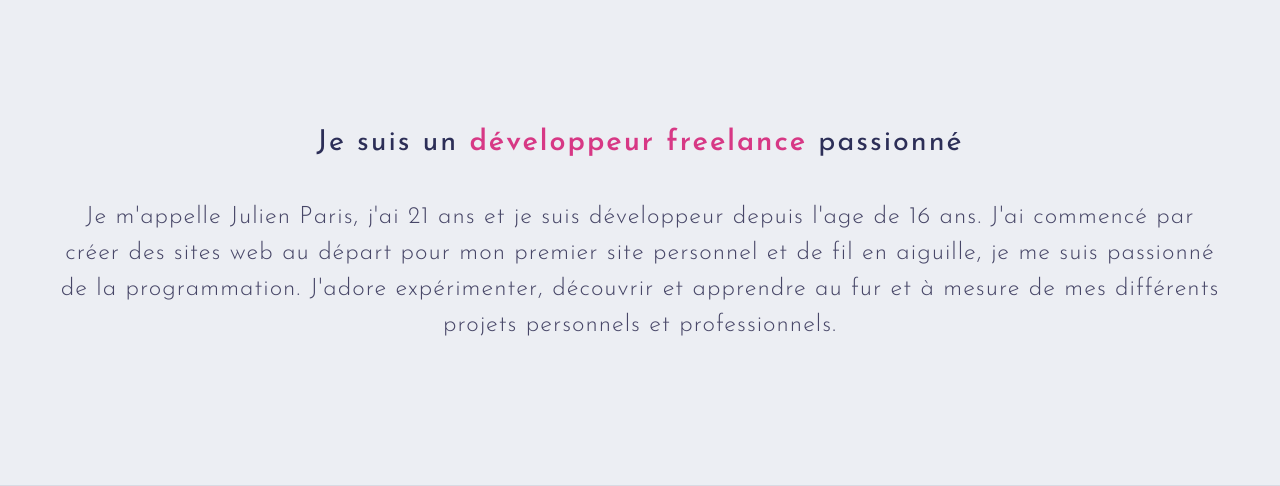
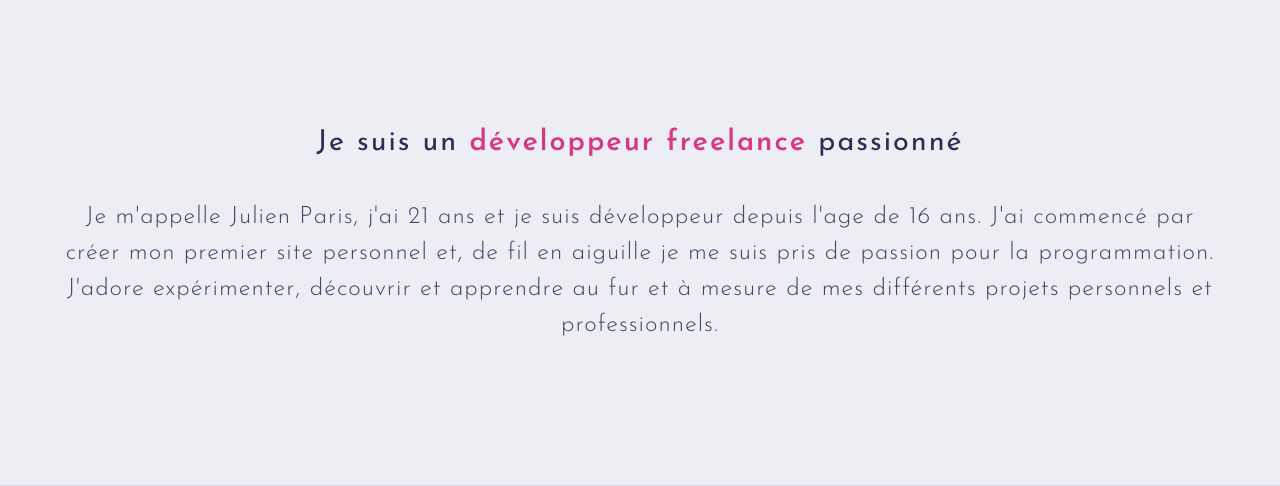
Before and after one commit to parisjulien/parisjulien, a PHP site: template app/views/pages/home.php in a window 1280 px wide. Shown: the part 734-1220 px from the top of the page. Run offline with PHP 8.4, Linux system fonts and the light colour scheme; the template is opened without the code that fills it, so the values that code supplies are empty.

Commit message:
Change about section

```diff
--- a/app/views/pages/home.php
+++ b/app/views/pages/home.php
@@ -50,10 +50,9 @@
 
       <p>
         Je m'appelle Julien Paris, j'ai 21 ans et je suis développeur depuis l'age de 16 ans.
-        J'ai commencé par créer des sites web au départ pour mon premier site personnel
-        et de fil en aiguille, je me suis passionné de la programmation.
-        J'adore expérimenter, découvrir et apprendre au fur et à mesure de mes différents projets
-        personnels et professionnels.
+        J'ai commencé par créer mon premier site personnel et, de fil en aiguille je me suis pris
+        de passion pour la programmation. J'adore expérimenter, découvrir et apprendre au fur et à mesure
+        de mes différents projets personnels et professionnels.
       </p>
     </section>
   </div>
```
